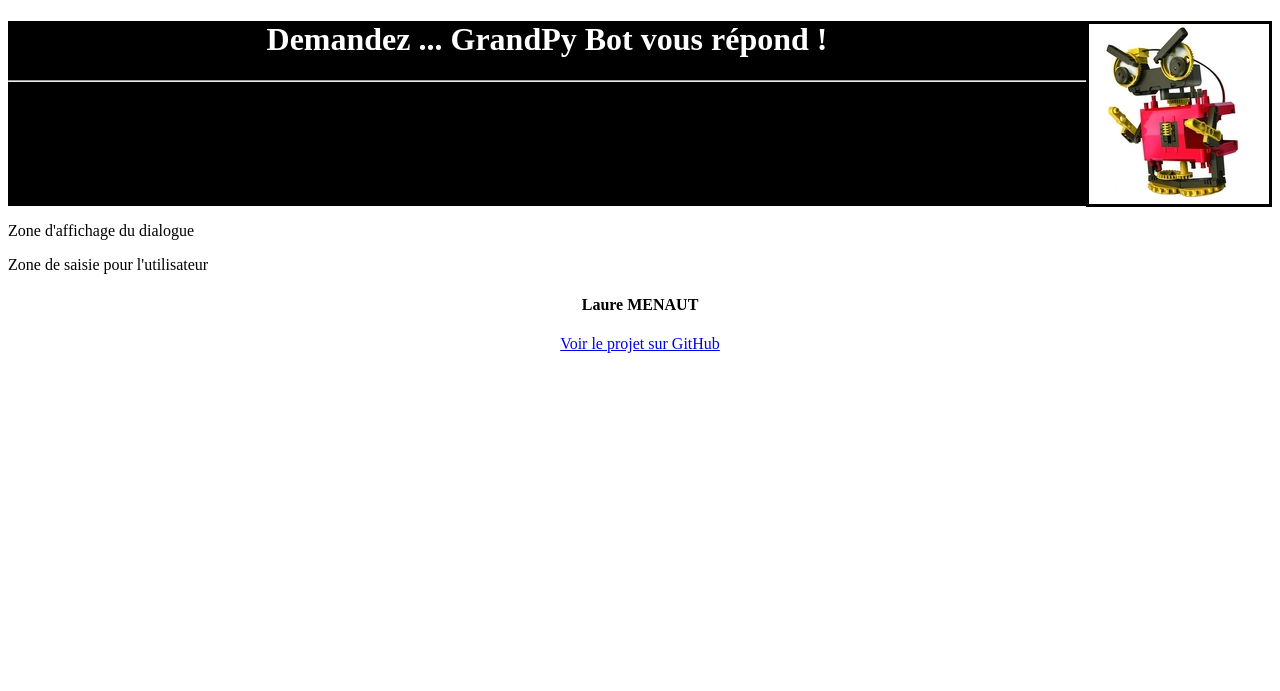
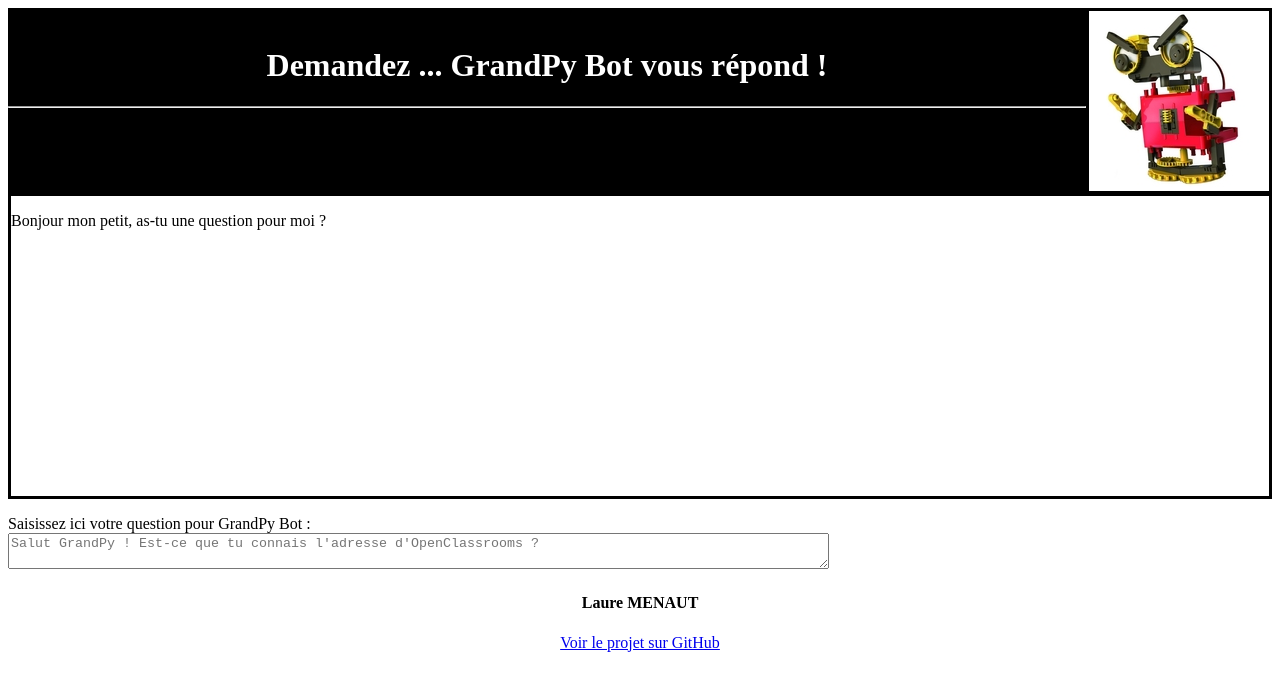
Before and after one commit to lauremenaut/2018_06_04_python_projet_7, a Flask app: page /index in a window 1280 px wide. Shown: the top 691 px of the page. Run offline with Flask 2, Linux system fonts and the light colour scheme.

Commit message:
Added 'form' in 'section' - Added JS script link

```diff
--- a/app/templates/index.html
+++ b/app/templates/index.html
@@ -8,22 +8,31 @@
     <body>
         <header>
             <img src="{{ url_for('static', filename='img/grandpa-bot-600x600-mini.jpg') }}" alt="GrandPy Bot" class="grandpa_bot" />
+            <br />
             <h1>Demandez ... GrandPy Bot vous répond !</h1>
             <hr/>
         </header>
 
         <section>
-            <div class="dialogue_area">
-                <p>Zone d'affichage du dialogue</p>
+            <div id="dialogue_area">
+                <p>{{ sentence1 }}</p>
+                <p>{{ sentence2 }}</p>
+                <p>{{ sentence3 }}</p>
             </div>
-            <div class="entry_field">
-                <p>Zone de saisie pour l'utilisateur</p>
-            </div>
+            <form method="post" action="" id="query_field">
+                {{ form.hidden_tag() }}
+                <p>
+                    {{ form.query.label }}<br>
+                    {{ form.query(cols=100, rows=2, maxlength=250, placeholder="Salut GrandPy ! Est-ce que tu connais l'adresse d'OpenClassrooms ?") }}
+                </p>
+            </form>
         </section>
 
         <footer>
             <h4>Laure MENAUT</h4>
             <a href="https://github.com/lauremenaut/2018_06_04_python_projet_7">Voir le projet sur GitHub</a>
         </footer>
+
+        <script src="{{ url_for('static', filename='js/index.js') }}"></script>
     </body>
 </html>
```
